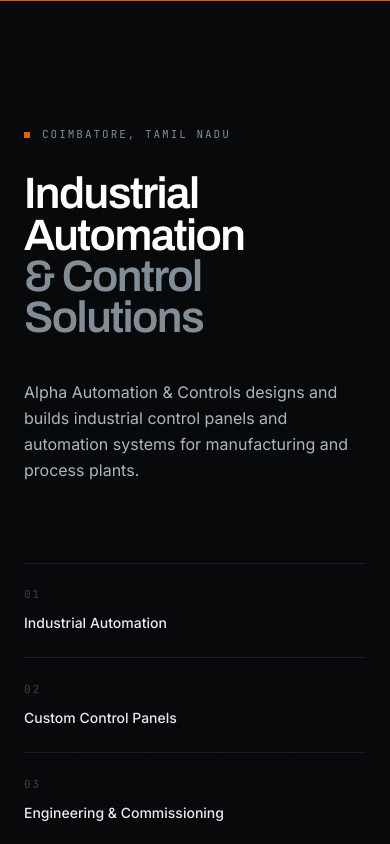
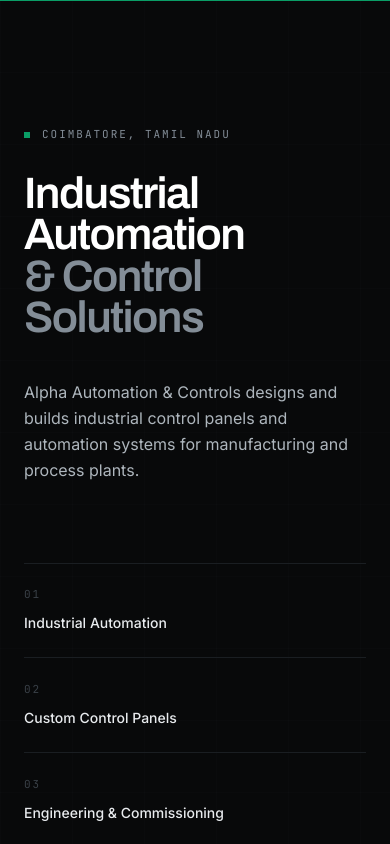
Before and after one commit to logeshk48/Alpha-Automation-Controls, a Next.js app: page / in a window 390 px wide. Shown: the top 844 px of the page. Built offline with nearby package versions, Linux system fonts and the light colour scheme; no server answers.

Commit message:
Build design system and motion primitives

```diff
--- a/app/globals.css
+++ b/app/globals.css
@@ -24,15 +24,18 @@
   --color-ink-050: #f4f6f7; /* cool white — page background                */
   --color-ink-000: #ffffff;
 
-  /* ---- Accent -----------------------------------------------------------
-     PROVISIONAL — not the final brand accent. Industrial signal-amber,
-     conventional in automation contexts, holds contrast on dark and light.
-     TO FINALISE: sample from the Alpha logo, change ONLY these four values.
-     Nothing else in the codebase hardcodes a hue. */
-  --color-accent-600: #c74e08;
-  --color-accent-500: #e85d0a; /* base accent                              */
-  --color-accent-400: #ff7a2a;
-  --color-accent-300: #ff9d5c;
+/* ---- Accent -----------------------------------------------------------
+     Industrial green, carried over from the existing Alpha site. Slightly
+     cool-cast: the blue lean reads technical, where a yellow lean would read
+     eco/organic — wrong register for automation.
+
+     600 holds text contrast on white; 400 stays legible on near-black.
+     PENDING: exact hue to be confirmed against the Alpha logo. When it is,
+     change ONLY these four values — nothing else hardcodes a hue. */
+  --color-accent-600: #06744c; /* hover on light surfaces                  */
+  --color-accent-500: #0a9d66; /* base — CTA, active states, hairlines     */
+  --color-accent-400: #22c289; /* accent on dark surfaces                  */
+  --color-accent-300: #6bdcb0; /* subtle tints                             */
 
   /* ---- Status (functional only — forms, indicators; never decorative) --- */
   --color-signal-ok: #3f9e6a;
--- a/app/page.tsx
+++ b/app/page.tsx
@@ -1,35 +1,40 @@
+import { FadeIn } from "@/components/motion/FadeIn";
+import { Reveal } from "@/components/motion/Reveal";
+import { Stagger, StaggerItem } from "@/components/motion/Stagger";
 import { company } from "@/data/company";
+import { sectionNumber } from "@/lib/utils";
 
 /* --------------------------------------------------------------------------
-   HOMEPAGE — Phase 1 holding state.
+   HOMEPAGE — Phase 2 holding state.
 
-   Deliberately minimal. The cinematic hero, capability strip and storytelling
-   sections arrive in Phases 4 and 5. This exists to prove the design tokens
-   render correctly: dark surface, display scale, mono eyebrow, accent, grid.
+   Still not the real homepage. This exists to prove the motion primitives
+   work together and that the sequencing reads correctly before we depend on
+   them across sixteen sections.
 
-   NOTE: every string here is either the company name, wording taken from the
-   brief and marked unverified in data/company.ts, or a neutral description.
-   Nothing is invented.
+   Note this file has no "use client" directive. It is a Server Component —
+   only the three motion wrappers are client-side. That boundary is the whole
+   point of the architecture: content stays on the server, interaction does
+   not.
    -------------------------------------------------------------------------- */
 
 export default function HomePage() {
   return (
     <section className="relative flex min-h-screen items-center overflow-hidden bg-ink-950 text-ink-000">
-      {/* Engineering texture. Very low contrast by design — it should be
-          felt rather than noticed. */}
+      {/* Engineering texture — felt rather than noticed. */}
       <div
         aria-hidden="true"
         className="texture-grid pointer-events-none absolute inset-0 text-ink-500 opacity-40"
       />
 
-      {/* Accent hairline pinned to the top edge — a small technical marker. */}
+      {/* Accent hairline pinned to the top edge. */}
       <div
         aria-hidden="true"
         className="absolute inset-x-0 top-0 h-px bg-accent-500"
       />
 
       <div className="shell relative py-32 md:py-40">
-        {/* Eyebrow — mono, uppercase, wide tracking. */}
+        {/* Eyebrow enters first — the smallest element sets the pace. */}
+        <FadeIn distance={12}>
           <p className="eyebrow flex items-center gap-3 text-ink-400">
             <span
               aria-hidden="true"
@@ -37,44 +42,58 @@
             />
             Coimbatore, Tamil Nadu
           </p>
+        </FadeIn>
 
-        {/* H1. The only h1 on the page. */}
+        {/* Heading: each line masked separately, second trailing the first.
+            The block wrapper keeps the lines stacked — Reveal is inline-block
+            so two adjacent Reveals would otherwise sit side by side. */}
         <h1 className="mt-8 max-w-5xl text-display-xl font-semibold">
-          Industrial Automation
-          <br />
-          <span className="text-ink-400">&amp; Control Solutions</span>
+          <span className="block overflow-hidden">
+            <Reveal delay={0.15}>Industrial Automation</Reveal>
+          </span>
+          <span className="block overflow-hidden text-ink-400">
+            <Reveal delay={0.28}>&amp; Control Solutions</Reveal>
+          </span>
         </h1>
 
-        {/* Supporting copy — descriptive, no claims about scale or history. */}
+        <FadeIn delay={0.45}>
           <p className="mt-10 max-w-xl text-base leading-relaxed text-ink-300 md:text-lg">
             {company.legalName} designs and builds industrial control panels and
             automation systems for manufacturing and process plants.
           </p>
+        </FadeIn>
 
-        {/* Capability strip. These are descriptions of what the company does,
-            not statistics — see rule 28. Numbers appear only once Alpha
-            supplies verified figures. */}
-        <ul className="mt-20 grid max-w-4xl grid-cols-1 gap-px border-t border-ink-800 sm:grid-cols-2 lg:grid-cols-4">
+        {/* Capability strip — staggered, so the four columns resolve left to
+            right rather than snapping in together.
+
+            Capability statements, not statistics. Numbers appear only once
+            Alpha supplies verified figures. */}
+        <Stagger
+          as="ul"
+          delay={0.6}
+          className="mt-20 grid max-w-4xl grid-cols-1 gap-px border-t border-ink-800 sm:grid-cols-2 lg:grid-cols-4"
+        >
           {company.capabilities.map((capability, index) => (
-            <li
+            <StaggerItem
+              as="li"
               key={capability}
               className="border-b border-ink-800 py-6 pr-6 sm:border-b-0 sm:border-r sm:last:border-r-0"
             >
               <span className="eyebrow block text-ink-600">
-                {String(index + 1).padStart(2, "0")}
+                {sectionNumber(index + 1)}
               </span>
               <span className="mt-3 block text-sm font-medium text-ink-100">
                 {capability}
               </span>
-            </li>
+            </StaggerItem>
           ))}
-        </ul>
+        </Stagger>
 
-        {/* Build marker — a visible reminder of which phase is live.
-            Remove once Phase 4 lands. */}
+        <FadeIn delay={1.1}>
           <p className="eyebrow mt-24 text-ink-600">
-          Phase 1 — Design system verification
+            Phase 2 — Motion system verification
           </p>
+        </FadeIn>
       </div>
     </section>
   );
--- /dev/null
+++ b/components/motion/FadeIn.tsx
@@ -0,0 +1,60 @@
+"use client";
+
+import { motion, useReducedMotion } from "framer-motion";
+import type { ReactNode } from "react";
+
+interface FadeInProps {
+  children: ReactNode;
+  delay?: number;
+  distance?: number;
+  from?: "bottom" | "top" | "left" | "right";
+  className?: string;
+  as?: "div" | "section" | "article" | "li" | "span";
+}
+
+/**
+ * The workhorse scroll reveal: fade plus a short translate.
+ *
+ * HYDRATION NOTE
+ * The server cannot know the visitor's motion preference, so the rendered
+ * markup must be identical either way. Branching on useReducedMotion() to
+ * return a different element guarantees a hydration mismatch.
+ *
+ * Instead the element and its initial style are always the same, and the
+ * preference collapses the transition to zero — the element snaps to its
+ * final state on the first frame rather than travelling there.
+ */
+export function FadeIn({
+  children,
+  delay = 0,
+  distance = 24,
+  from = "bottom",
+  className,
+  as = "div",
+}: FadeInProps) {
+  const prefersReducedMotion = useReducedMotion();
+  const MotionTag = motion[as];
+
+  const offset = {
+    bottom: { y: distance, x: 0 },
+    top: { y: -distance, x: 0 },
+    left: { x: -distance, y: 0 },
+    right: { x: distance, y: 0 },
+  }[from];
+
+  return (
+    <MotionTag
+      className={className}
+      initial={{ opacity: 0, ...offset }}
+      whileInView={{ opacity: 1, x: 0, y: 0 }}
+      viewport={{ once: true, margin: "-80px" }}
+      transition={
+        prefersReducedMotion
+          ? { duration: 0 }
+          : { duration: 0.6, delay, ease: [0.25, 1, 0.5, 1] }
+      }
+    >
+      {children}
+    </MotionTag>
+  );
+}
--- /dev/null
+++ b/components/motion/Reveal.tsx
@@ -0,0 +1,47 @@
+"use client";
+
+import { motion, useReducedMotion } from "framer-motion";
+import type { ReactNode } from "react";
+
+interface RevealProps {
+  children: ReactNode;
+  delay?: number;
+  className?: string;
+  from?: "bottom" | "top";
+}
+
+/**
+ * Clip-path mask reveal — text rises out from behind an edge rather than
+ * fading in. Reserved for headings and section statements.
+ *
+ * Same hydration rule as FadeIn: identical markup regardless of motion
+ * preference, duration collapsed to zero when reduced motion is set.
+ */
+export function Reveal({
+  children,
+  delay = 0,
+  className,
+  from = "bottom",
+}: RevealProps) {
+  const prefersReducedMotion = useReducedMotion();
+
+  const closed =
+    from === "bottom" ? "inset(100% 0% 0% 0%)" : "inset(0% 0% 100% 0%)";
+
+  return (
+    <motion.span
+      className={className}
+      style={{ display: "inline-block", willChange: "clip-path, transform" }}
+      initial={{ clipPath: closed, y: from === "bottom" ? 20 : -20 }}
+      whileInView={{ clipPath: "inset(0% 0% 0% 0%)", y: 0 }}
+      viewport={{ once: true, margin: "-60px" }}
+      transition={
+        prefersReducedMotion
+          ? { duration: 0 }
+          : { duration: 0.7, delay, ease: [0.25, 1, 0.5, 1] }
+      }
+    >
+      {children}
+    </motion.span>
+  );
+}
--- /dev/null
+++ b/components/motion/Stagger.tsx
@@ -0,0 +1,91 @@
+"use client";
+
+import { motion, useReducedMotion } from "framer-motion";
+import type { ReactNode } from "react";
+
+/* --------------------------------------------------------------------------
+   Stagger — parent/child orchestration.
+
+   Wrap a list in <Stagger>; each <StaggerItem> inside reveals in sequence.
+   The parent owns the timing, so delay maths stays in one place.
+
+   StaggerItem must be a DIRECT child of Stagger — an intervening plain
+   element breaks the variant chain and nothing animates.
+   -------------------------------------------------------------------------- */
+
+interface StaggerProps {
+  children: ReactNode;
+  /** Seconds between children. 0.06-0.1 reads well; beyond that it drags. */
+  interval?: number;
+  delay?: number;
+  className?: string;
+  as?: "div" | "ul" | "ol" | "section";
+}
+
+export function Stagger({
+  children,
+  interval = 0.07,
+  delay = 0,
+  className,
+  as = "div",
+}: StaggerProps) {
+  const prefersReducedMotion = useReducedMotion();
+  const MotionTag = motion[as];
+
+  return (
+    <MotionTag
+      className={className}
+      initial="hidden"
+      whileInView="visible"
+      viewport={{ once: true, margin: "-80px" }}
+      /* The parent animates nothing itself — it only propagates the state
+         down to its children on a timer. Reduced motion removes the timer
+         so all children resolve together, instantly. */
+      variants={{
+        hidden: {},
+        visible: {
+          transition: prefersReducedMotion
+            ? { staggerChildren: 0, delayChildren: 0 }
+            : { staggerChildren: interval, delayChildren: delay },
+        },
+      }}
+    >
+      {children}
+    </MotionTag>
+  );
+}
+
+/* -------------------------------------------------------------------------- */
+
+interface StaggerItemProps {
+  children: ReactNode;
+  className?: string;
+  as?: "div" | "li" | "span" | "article";
+}
+
+export function StaggerItem({
+  children,
+  className,
+  as = "div",
+}: StaggerItemProps) {
+  const prefersReducedMotion = useReducedMotion();
+  const MotionTag = motion[as];
+
+  return (
+    <MotionTag
+      className={className}
+      variants={{
+        hidden: { opacity: 0, y: 20 },
+        visible: {
+          opacity: 1,
+          y: 0,
+          transition: prefersReducedMotion
+            ? { duration: 0 }
+            : { duration: 0.55, ease: [0.25, 1, 0.5, 1] },
+        },
+      }}
+    >
+      {children}
+    </MotionTag>
+  );
+}
--- /dev/null
+++ b/lib/utils.ts
@@ -0,0 +1,29 @@
+import { clsx, type ClassValue } from "clsx";
+import { twMerge } from "tailwind-merge";
+
+/**
+ * Conditional class names with Tailwind conflict resolution.
+ *
+ * Plain string concatenation breaks when a component sets a default class and
+ * a caller overrides it — both survive and the later one in the stylesheet
+ * wins, not the one you intended. twMerge resolves the conflict correctly.
+ *
+ *   cn("px-4 py-2", isLarge && "px-8")   ->  "py-2 px-8"
+ */
+export function cn(...inputs: ClassValue[]) {
+  return twMerge(clsx(inputs));
+}
+
+/** Zero-pads an editorial section number: 3 -> "03". */
+export function sectionNumber(n: number): string {
+  return n.toString().padStart(2, "0");
+}
+
+/** Formats an ISO date for display: "2026-03-14" -> "14 March 2026". */
+export function formatDate(iso: string): string {
+  return new Date(iso).toLocaleDateString("en-IN", {
+    day: "numeric",
+    month: "long",
+    year: "numeric",
+  });
+}
```
Lines whose indentation alone changed are shown as unchanged.
